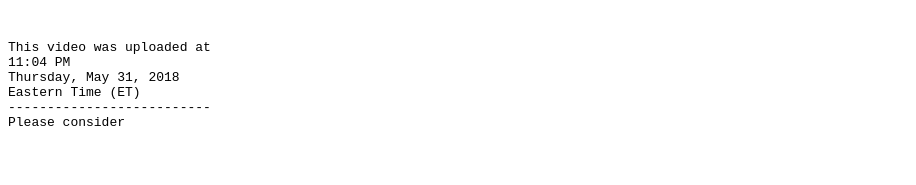
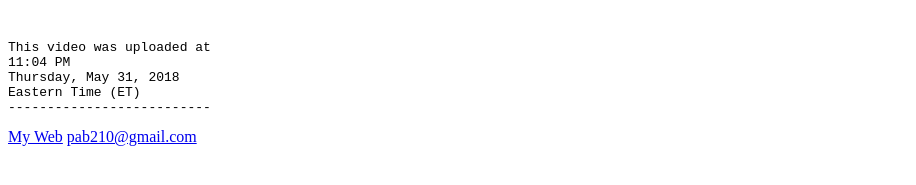
Before and after one commit to pliniobarraza/pliniobarraza.github.io, a plain HTML site: page kimballdesignhack/material.html in a window 1280 px wide. Shown: the part 491-676 px from the top of the page, without its empty margins (0-916 px from the left). Drawn offline with Linux system fonts and the light colour scheme.

Commit message:
Added web resume and email

```diff
--- a/kimballdesignhack/material.html
+++ b/kimballdesignhack/material.html
@@ -9,9 +9,10 @@ This video was uploaded at
 Thursday, May 31, 2018
 Eastern Time (ET)
 --------------------------
-Please consider
+</pre>
+  <a href="http://PinioBarraza.com" target="_blanc">My Web</a>
+  <a href="mailto:pab210@gmail.com">pab210@gmail.com</a>
 
-</pre>
 
 </body>
 </html>
```
